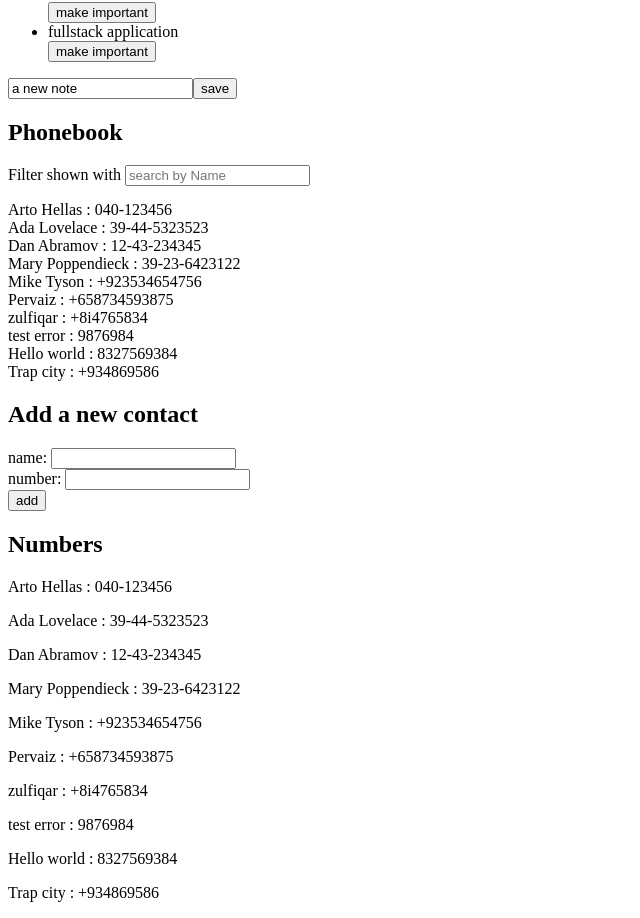
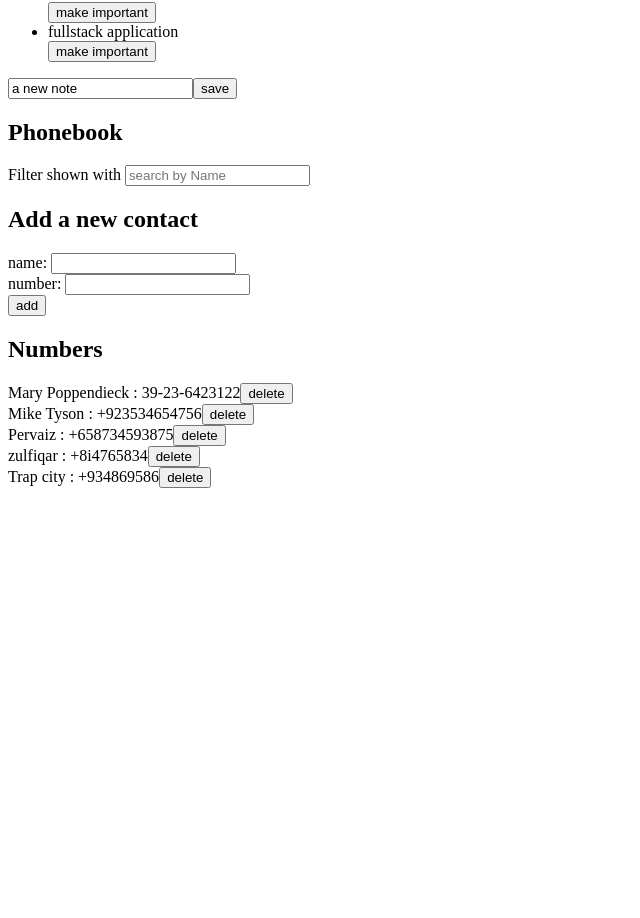
Before and after one commit to AltafHunzai/Fullstack-part02, a React (Create React App) app: page / in a window 1280 px wide. Shown: the part 884-1802 px from the top of the page, without its empty margins (0-640 px from the left). After the commit the page ends 1380 px from the top, so only its background shows below. Built offline with nearby package versions, Linux system fonts and the light colour scheme; data requests are answered from the project's data file.

Commit message:
completed exercise 2.14

```diff
--- a/db.json
+++ b/db.json
@@ -58,21 +58,6 @@
   ],
   "persons": [
     {
-      "name": "Arto Hellas",
-      "number": "040-123456",
-      "id": 1
-    },
-    {
-      "name": "Ada Lovelace",
-      "number": "39-44-5323523",
-      "id": 2
-    },
-    {
-      "name": "Dan Abramov",
-      "number": "12-43-234345",
-      "id": 3
-    },
-    {
       "name": "Mary Poppendieck",
       "number": "39-23-6423122",
       "id": 4
@@ -93,16 +78,6 @@
       "id": 7
     },
     {
-      "name": "test error",
-      "number": "9876984",
-      "id": 8
-    },
-    {
-      "name": "Hello world",
-      "number": "8327569384",
-      "id": 9
-    },
-    {
       "name": "Trap city",
       "number": "+934869586",
       "id": 10
--- a/src/App.js
+++ b/src/App.js
@@ -149,6 +149,23 @@ const App = ({ notes }) => {
 
   const fitleredPersonCheck = persons.filter(data => data.name.toLowerCase().includes(searchTerm.toLowerCase()))
 
+  const deletePerson = (id) => {
+    const contactId = persons.find(data => data.id === id)
+    const selectedPerson = { ...contactId, name: !persons.name }
+
+    const confirmMessage = window.confirm(`Are you sure you want to delete ${id}`)
+    if (confirmMessage) {
+      contactService
+        .deleteContact(id, selectedPerson)
+        .then(data => {
+          setPersons(persons.filter(person => person.id !== id))
+        })
+        .catch(err => [
+          window.alert(`${err} is not correct`)
+        ])
+    }
+  }
+
   return (
     <div>
       {course.map((course) => {
@@ -188,9 +205,11 @@ const App = ({ notes }) => {
         <h2>Phonebook</h2>
         <SearchBar onChange={handleSearchChange} />
         {/* fitlered contacts */}
-        <div>
-          <SinglePersonDetail Person={fitleredPersonCheck} />
-        </div>
+        {searchTerm.length === 0 ? '' :
+          <SinglePersonDetail
+            Person={fitleredPersonCheck}
+          />
+        }
         {/* fitlered contacts */}
 
         <h2>Add a new contact</h2>
@@ -203,7 +222,11 @@ const App = ({ notes }) => {
         {/* adding new contact form */}
 
         <h2>Numbers</h2>
-        <ContactList persons={persons} />
+        {
+          persons.map(data =>
+            <ContactList key={data.id} name={data.name} number={data.number} handleOnClick={() => deletePerson(data.id)} />
+          )
+        }
       </div>
     </div>
   )
--- a/src/components/ContactList.js
+++ b/src/components/ContactList.js
@@ -1,12 +1,10 @@
-export const ContactList = ({persons}) => {
+export const ContactList = ({ name, number, handleOnClick }) => {
     return (
         <>
             {
-                persons.map((data) => {
-                    return (
-                        <p key={data.id}>{data.name} : {data.number}</p>
-                    )
-                })
+                <div>{name} : {number}
+                    <button onClick={handleOnClick} >delete</button>
+                </div>
             }
         </>
     )
--- a/src/components/SinglePersonDetails.js
+++ b/src/components/SinglePersonDetails.js
@@ -1,11 +1,13 @@
-export const SinglePersonDetail = ({Person}) => {
+export const SinglePersonDetail = ({ Person }) => {
     return (
         <>
             {Person.map((data, index) => {
                 return (
-                    <div key={index}>
-                        {data.name} : {data.number}
-                    </div>
+                    <>
+                        <div key={index}>
+                            {data.name} : {data.number}
+                        </div>
+                    </>
                 )
             })}
         </>
--- a/src/services/contact.js
+++ b/src/services/contact.js
@@ -16,6 +16,11 @@ const updatePerson = (id, newObject) => {
     return request.then(res => res.data)
 }
 
-const contactService = { getallPersons, addPerson, updatePerson}
+const deleteContact = (id) => {
+    const request = axios.delete(`${baseUrl}/${id}`)
+    return request.then(res => res.data)
+}
+
+const contactService = { getallPersons, addPerson, updatePerson, deleteContact }
 
 export default contactService;
```
